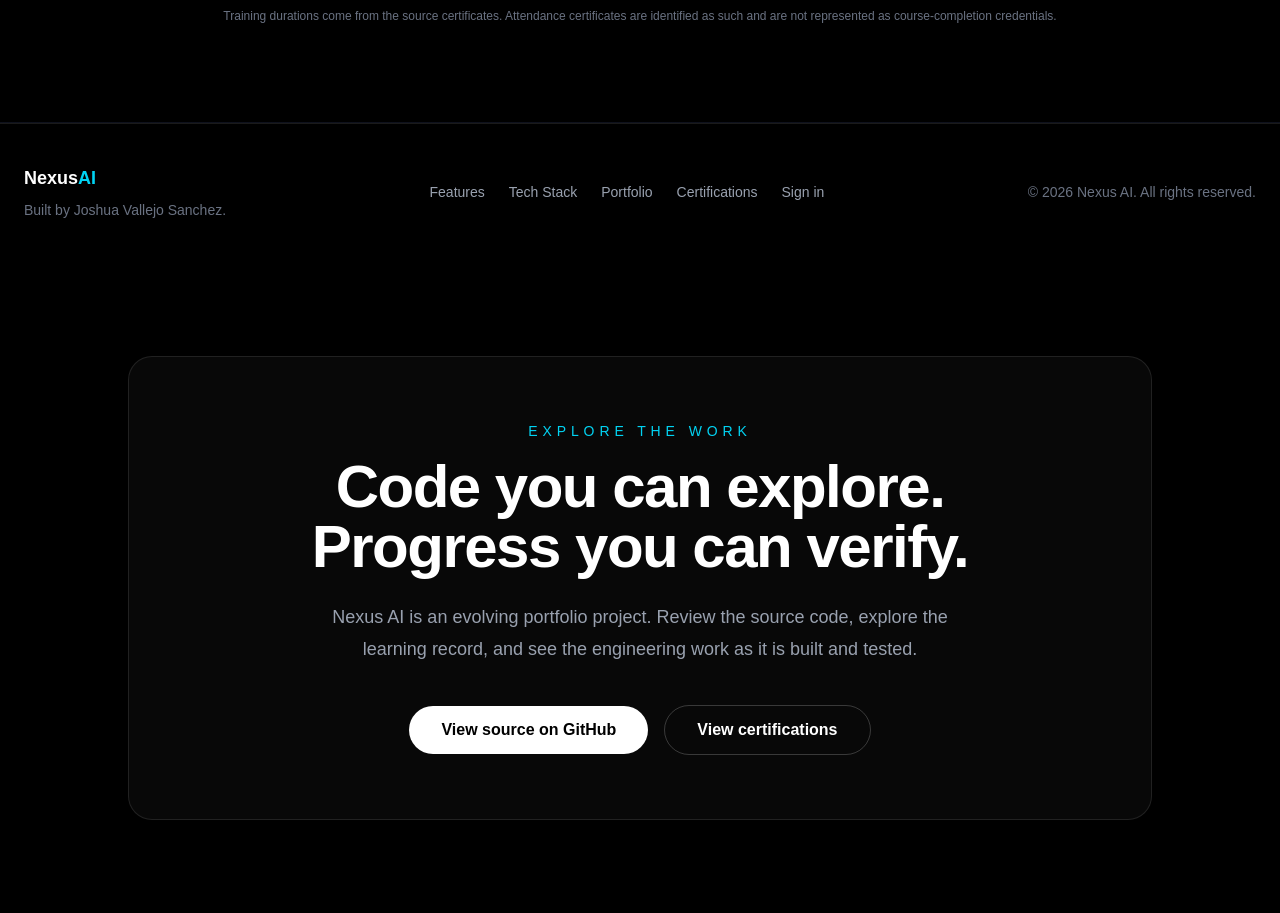
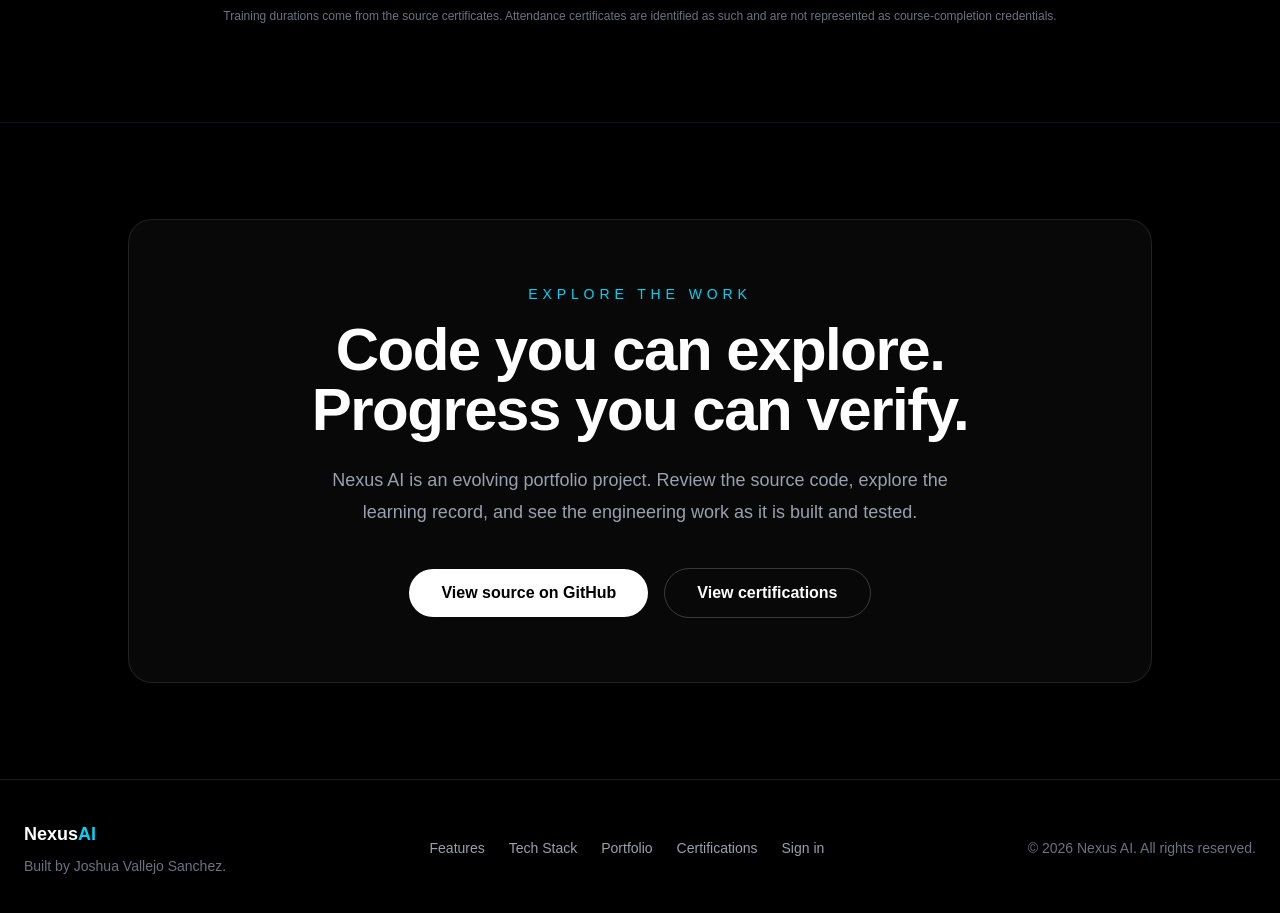
Before and after one commit to Dleteo/Nexus-AI, a Next.js app: page / in a window 1280 px wide. Shown: the part 7580-8493 px from the top of the page. Built offline with nearby package versions, Linux system fonts and the light colour scheme; no server answers.

Commit message:
Place final call to action before footer

```diff
--- a/app/page.tsx
+++ b/app/page.tsx
@@ -22,8 +22,8 @@
       <Process />
       <Portfolio />
       <Certifications />
+      <FinalCTA />
       <Footer />
-      <FinalCTA />
     </main>
   );
 }
```
